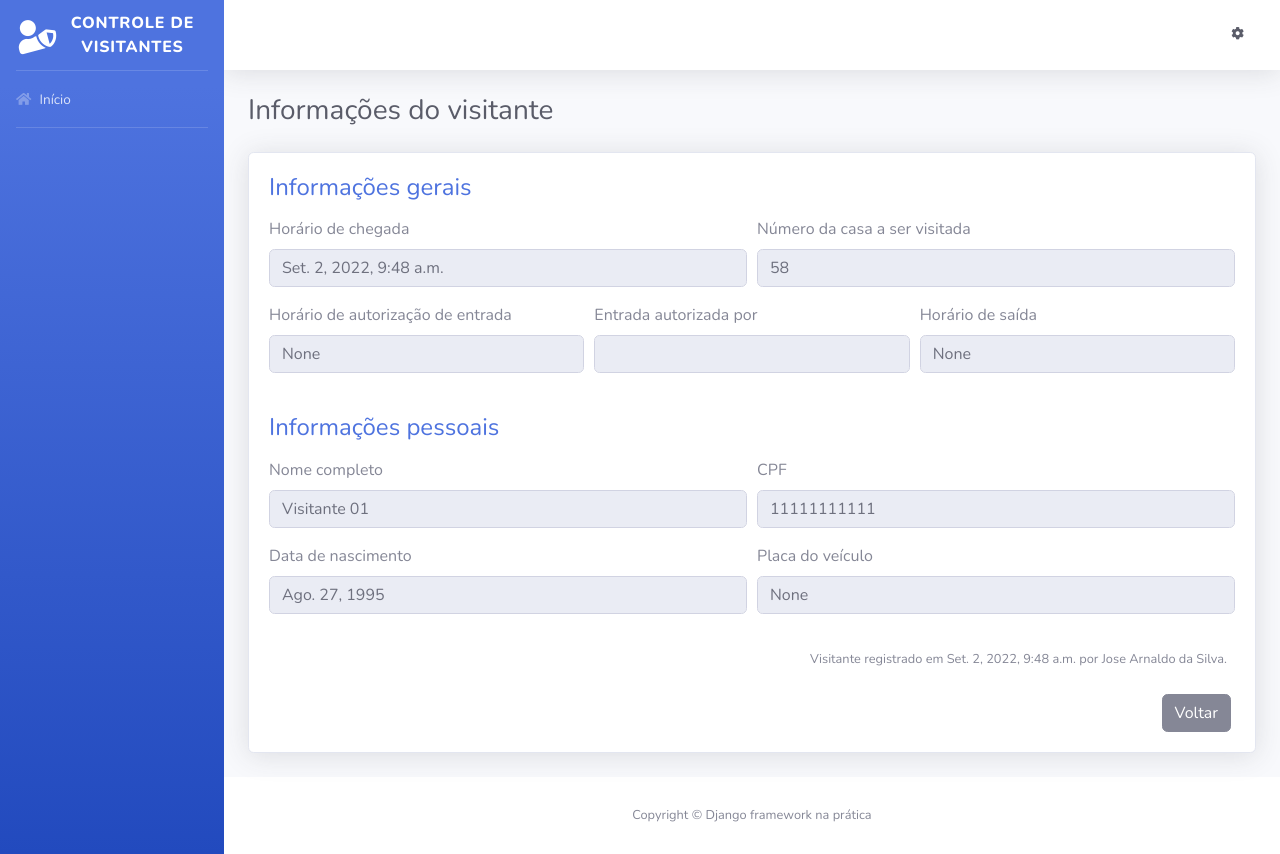
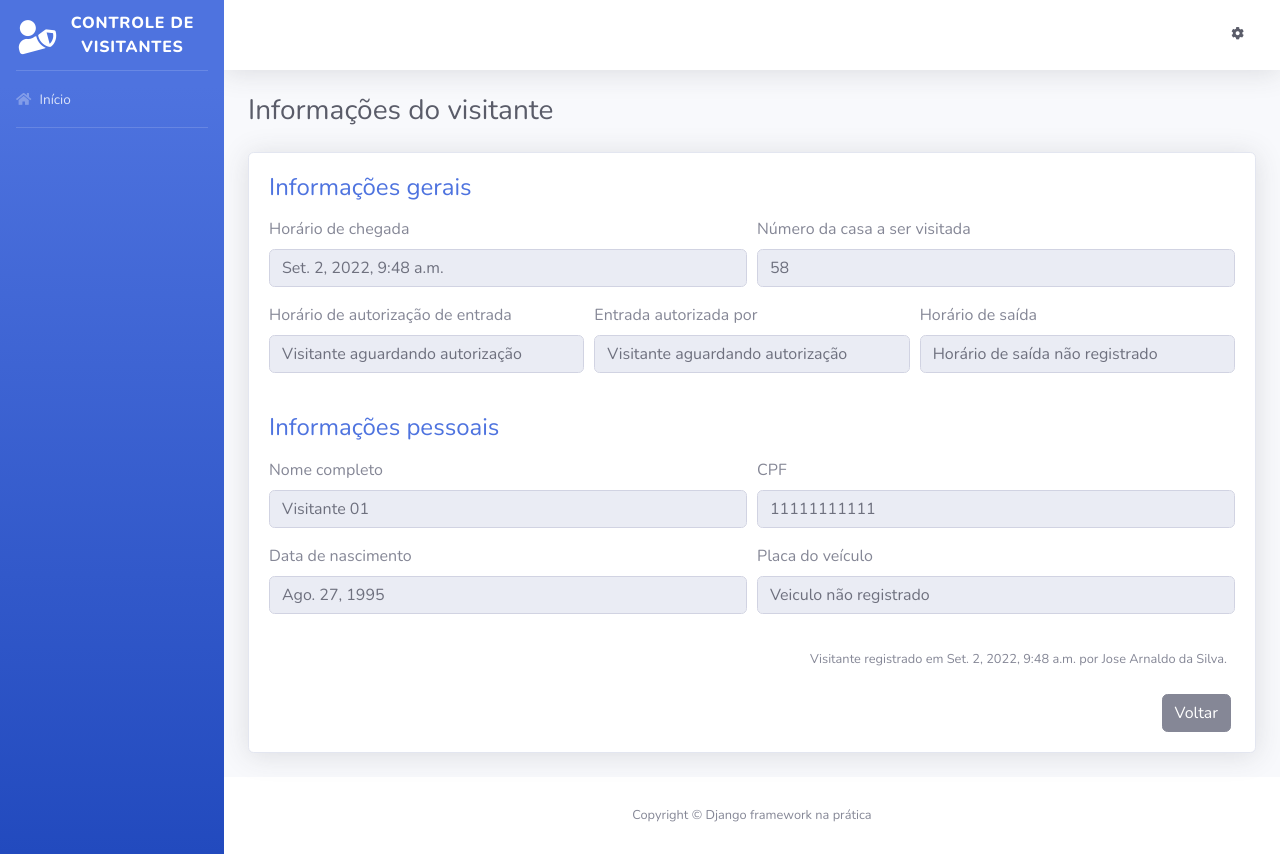
Before and after one commit to torineris/controle-visitantes, a Django app: page /visitantes/1/ in a window 1280 px wide. Run offline with Django 3.2, Linux system fonts and the light colour scheme; data comes from the database, SQL or seed files in the repository; some libraries are stand-ins or nearby versions.

Commit message:
Criando e utilizando métodos personalizados

```diff
--- a/templates/index.html
+++ b/templates/index.html
@@ -106,8 +106,8 @@
                                 <td>{{ visitante.nome_completo }}</td>
                                 <td>{{ visitante.cpf }}</td>
                                 <td>{{ visitante.horario_chegada }}</td>
-                                <td>{{ visitante.horario_autorizacao }}</td>
-                                <td>{{ visitante.morador_responsavel }}</td>
+                                <td>{{ visitante.get_horario_autorizacao }}</td>
+                                <td>{{ visitante.get_morador_responsavel }}</td>
                                 <td>
                                     <a href="#">
                                         Ver informações
--- a/templates/informacoes_visitante.html
+++ b/templates/informacoes_visitante.html
@@ -30,17 +30,17 @@
                 <div class="form-row">
                     <div class="form-group col-md-4">
                         <label>Horário de autorização de entrada</label>
-                        <input type="text" class="form-control" value="{{ visitante.horario_autorizacao }}" disabled>
+                        <input type="text" class="form-control" value="{{ visitante.get_horario_autorizacao }}" disabled>
                     </div>
 
                     <div class="form-group col-md-4">
                         <label>Entrada autorizada por</label>
-                        <input type="text" class="form-control" value="{{ visitante.morador_responsavel }}" disabled>
+                        <input type="text" class="form-control" value="{{ visitante.get_morador_responsavel }}" disabled>
                     </div>
 
                     <div class="form-group col-md-4">
                         <label>Horário de saída</label>
-                        <input type="text" class="form-control" value="{{ visitante.horario_saida }}" disabled>
+                        <input type="text" class="form-control" value="{{ visitante.get_horario_saida }}" disabled>
                     </div>
                 </div>
             </form>
@@ -70,7 +70,7 @@
 
                     <div class="form-group col-md-6">
                         <label>Placa do veículo</label>
-                        <input type="text" class="form-control" value="{{ visitante.placa_veiculo }}" disabled>
+                        <input type="text" class="form-control" value="{{ visitante.get_placa_veiculo }}" disabled>
                     </div>
                 </div>
             </form>
--- a/visitantes/models.py
+++ b/visitantes/models.py
@@ -61,6 +61,30 @@
         on_delete=models.PROTECT
     )
 
+    def get_horario_saida(self):
+        if self.horario_saida:
+            return self.horario_saida
+
+        return "Horário de saída não registrado"
+
+    def get_horario_autorizacao(self):
+        if self.horario_autorizacao:
+            return self.horario_autorizacao
+
+        return "Visitante aguardando autorização"
+
+    def get_morador_responsavel(self):
+        if self.morador_responsavel:
+            return self.morador_responsavel
+
+        return "Visitante aguardando autorização"
+
+    def get_placa_veiculo(self):
+        if self.placa_veiculo:
+            return self.placa_veiculo
+
+        return "Veiculo não registrado"
+
     class Meta:
         verbose_name = "Visitante"
         verbose_name_plural = "Visitantes"
```
